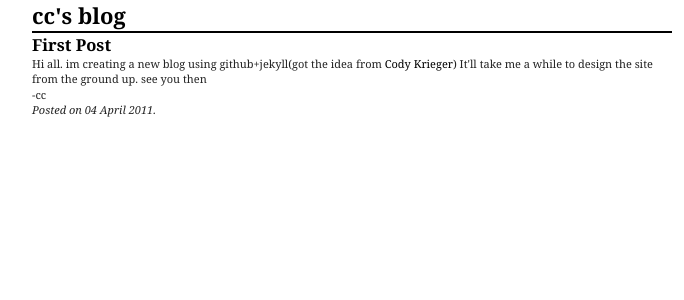
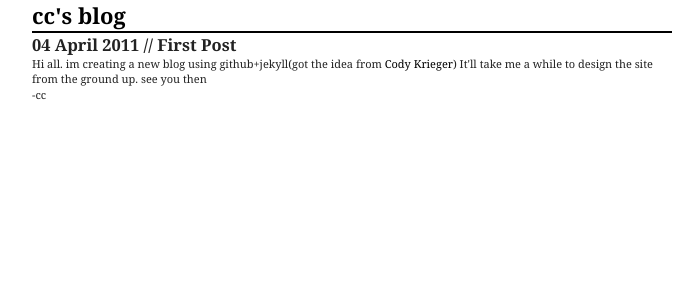
Before and after one commit to charleschen/charleschen.github.com, a Jekyll site: the page built from index.html, in a window 1280 px wide. Shown: the top 300 px of the page, without its empty margins (288-972 px from the left). Built offline with Jekyll 4.4.1, drawn with Linux system fonts in a browser that asks for light colours.

Commit message:
redoing post structure

```diff
--- /dev/null
+++ b/_includes/listed-post.html
@@ -0,0 +1,6 @@
+<div class="post">
+  <h2><a href"{{ post.url}}">{{ post.date | date_to_long_string }} // {{ post.title }}</a></h2>
+  <div class="body">
+    {{ post.content }}
+  </div>
+</div>
--- a/index.html
+++ b/index.html
@@ -3,11 +3,14 @@ layout: default
 title: V.v.V
 ---
 
-{% for post in site.posts limit:5 %}
-<h2>
-  <a href="{{ post.url }}"> {{ post.title }} </a>
-</h2>
+<div class="posts">
+  {% for post in site.posts limit:10 %}
+  {% include listed-post.html %}
+  <!-- h2>
+       <a href="{{ post.url }}">{{ post.date | date_to_long_string }} // {{ post.title }} </a>
+</h2 >
 
 {{ post.content }}
-<em> Posted on {{ post.date | date_to_long_string }}.</em>
-{% endfor %}
+<em> Posted on {{ post.date | date_to_long_string }}.</em-->
+  {% endfor %}
+</div>
```
Also changed, not shown: _layouts/post.html (added, +8 -0 lines).
